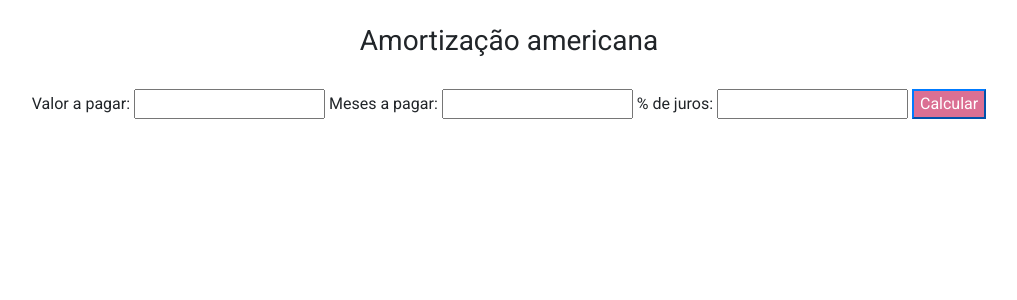
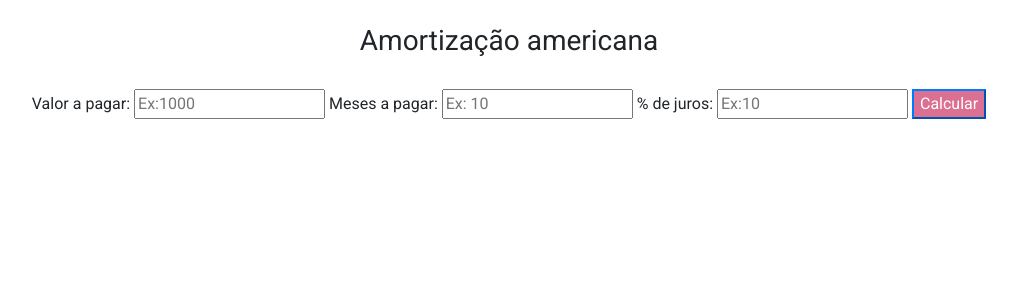
Before and after one commit to CodeBeeta/Fatec-poo-ads-4c, a Java web app: page /amortizacao-americana.jsp in a window 1280 px wide. Shown: the part 125-425 px from the top of the page, without its empty margins (131-1148 px from the left). Run offline with Tomcat 11, a stand-in JSP engine, Linux system fonts and the light colour scheme.

```diff
--- a/CalculoAmortizacao/web/amortizacao-americana.jsp
+++ b/CalculoAmortizacao/web/amortizacao-americana.jsp
@@ -31,11 +31,11 @@
             <h3>Amortização americana</h3>
             <br>
             <label>Valor a pagar: </label>
-            <input type="number" name="total" required>
+            <input type="number" name="total" required placeholder="Ex:1000">
             <label>Meses a pagar:</label>
-            <input type="number" name="prestacoes" required>
+            <input type="number" name="prestacoes" required required placeholder="Ex: 10">
             <label>% de juros:</label>
-            <input type="number" name="porcentagem" required>
+            <input type="number" name="porcentagem" required required placeholder="Ex:10">
             <input type="submit" name="calcular" value="Calcular" class="btn-primary" hrel="amortizacao-americana.jsp" role="button" style="background-color:#DB7093"/>
         </form>
         <% if(request.getParameter("calcular")!= null){
```
